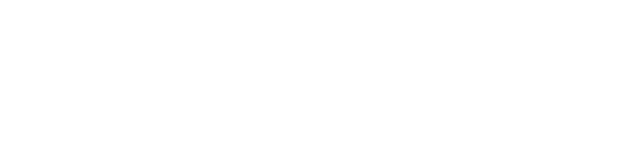
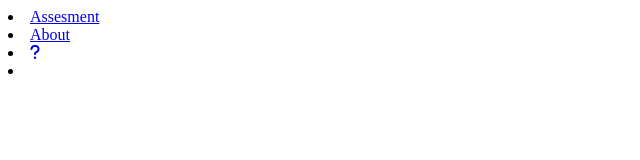
Before and after one commit to Alfredina-A/T4G_Group-6, a plain HTML site: page index.html in a window 1280 px wide. Shown: the whole page, without its empty margins (0-640 px from the left). Drawn offline with Linux system fonts and the light colour scheme.

Commit message:
commiting index.html

```diff
--- a/index.html
+++ b/index.html
@@ -4,8 +4,14 @@
     <meta charset="UTF-8">
     <meta name="viewport" content="width=device-width, initial-scale=1.0">
     <title>flexbox</title>
-</head>
+</head><script src="https://kit.fontawesome.com/e955eb8e9b.js" crossorigin="anonymous"></script>
 <body>
+    <nav>
+        <li><a href="index.html">Assesment</a></li>
+        <li><a href="'../pages/about.html">About</a></li>
+        <li><a href="/pages/contact.html"><i class="fa-solid fa-question"></i></a></li>
+        <li></li>
 
+    </nav>
 </body>
 </html>
```
